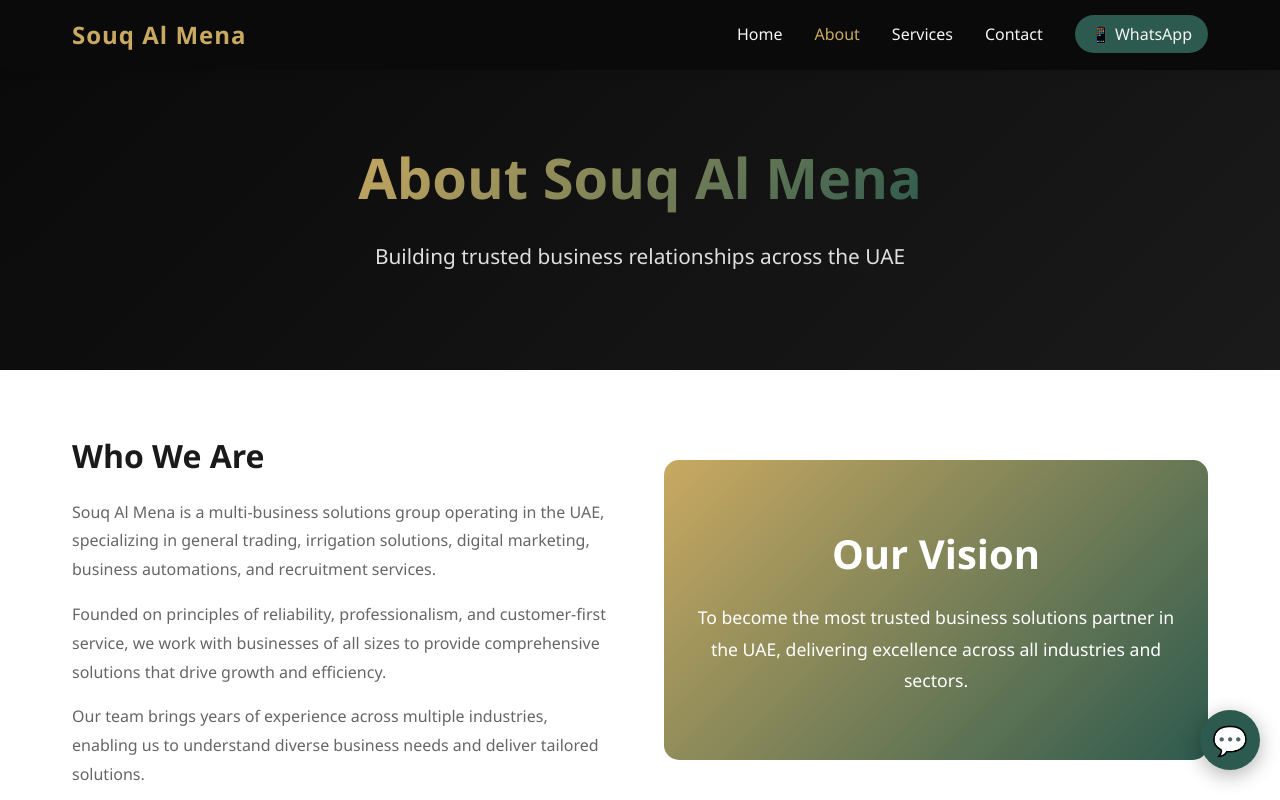
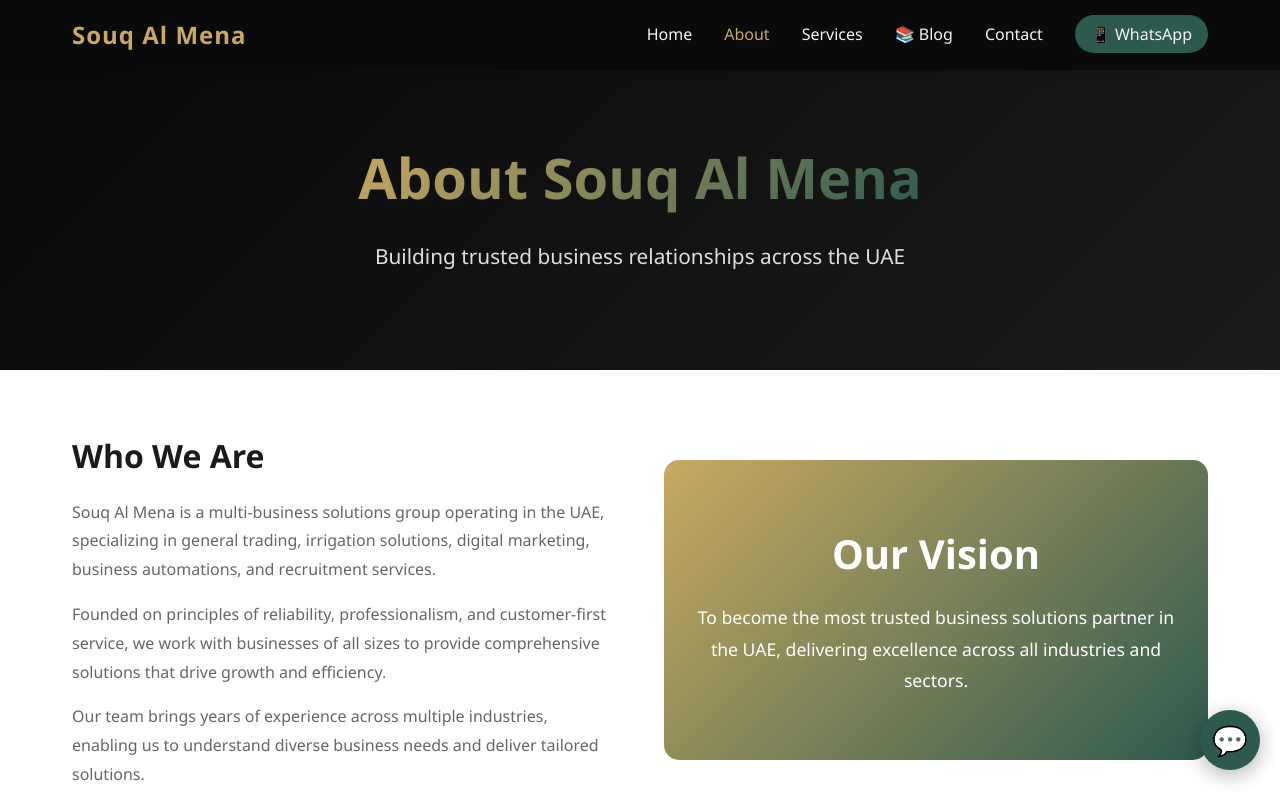
Before and after one commit to magicplanet123/souq-al-mena-website, a plain HTML site: page about.html in a window 1280 px wide. Shown: the top 800 px of the page. Drawn offline with Linux system fonts and the light colour scheme.

Commit message:
Add blog link to navigation, backup instructions, and blog strategy explanation

```diff
--- a/about.html
+++ b/about.html
@@ -20,6 +20,7 @@
                 <li><a href="index.html" class="nav-link">Home</a></li>
                 <li><a href="about.html" class="nav-link active">About</a></li>
                 <li><a href="services.html" class="nav-link">Services</a></li>
+                <li><a href="blog/" class="nav-link">📚 Blog</a></li>
                 <li><a href="contact.html" class="nav-link">Contact</a></li>
                 <li><a href="https://wa.me/971502687989" target="_blank" rel="noopener noreferrer" target="_blank" rel="noopener noreferrer" class="nav-link whatsapp-nav">📱 WhatsApp</a></li>
             </ul>
```
Also changed, not shown: contact.html (+1 -0 lines), index.html (+1 -0 lines), services.html (+1 -0 lines), 2 other files.
